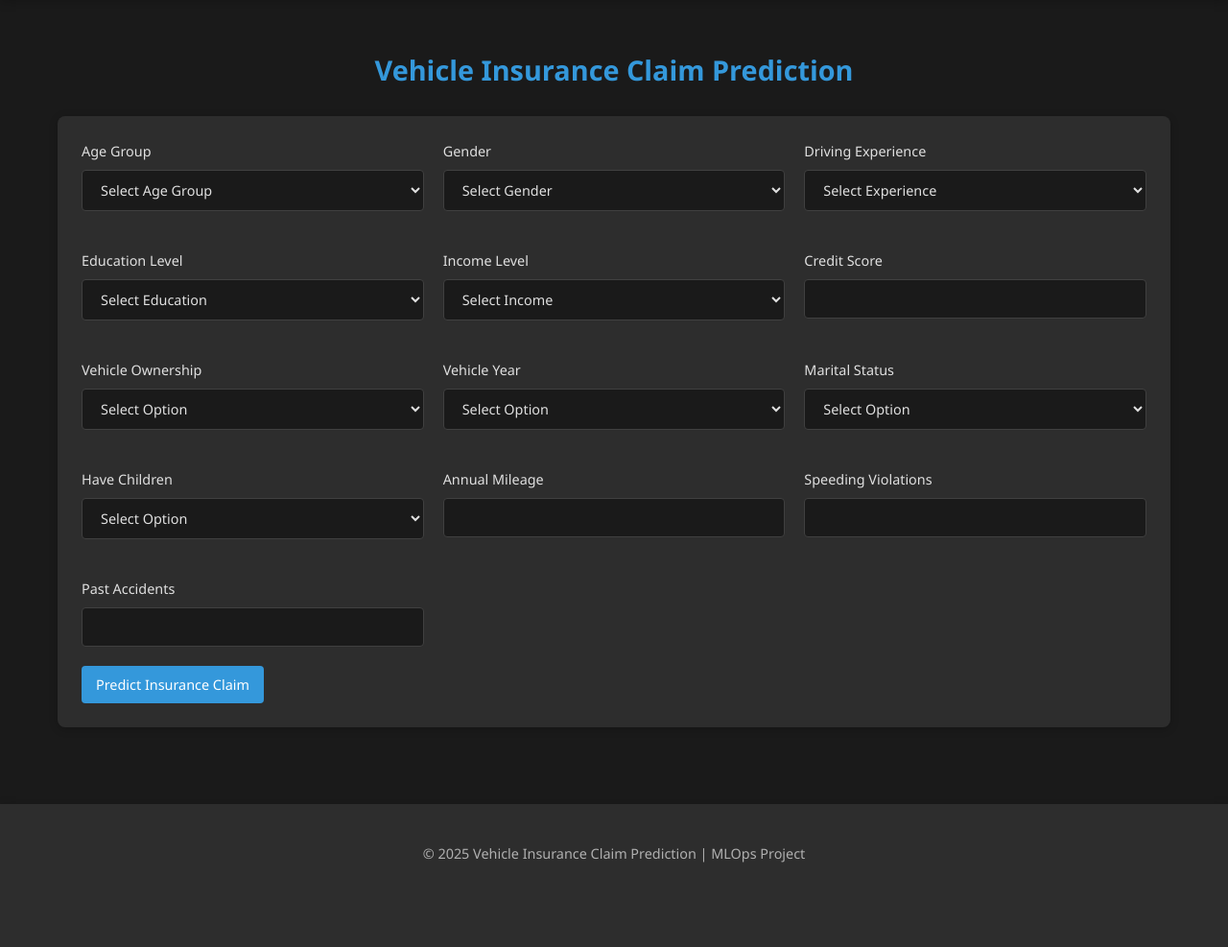
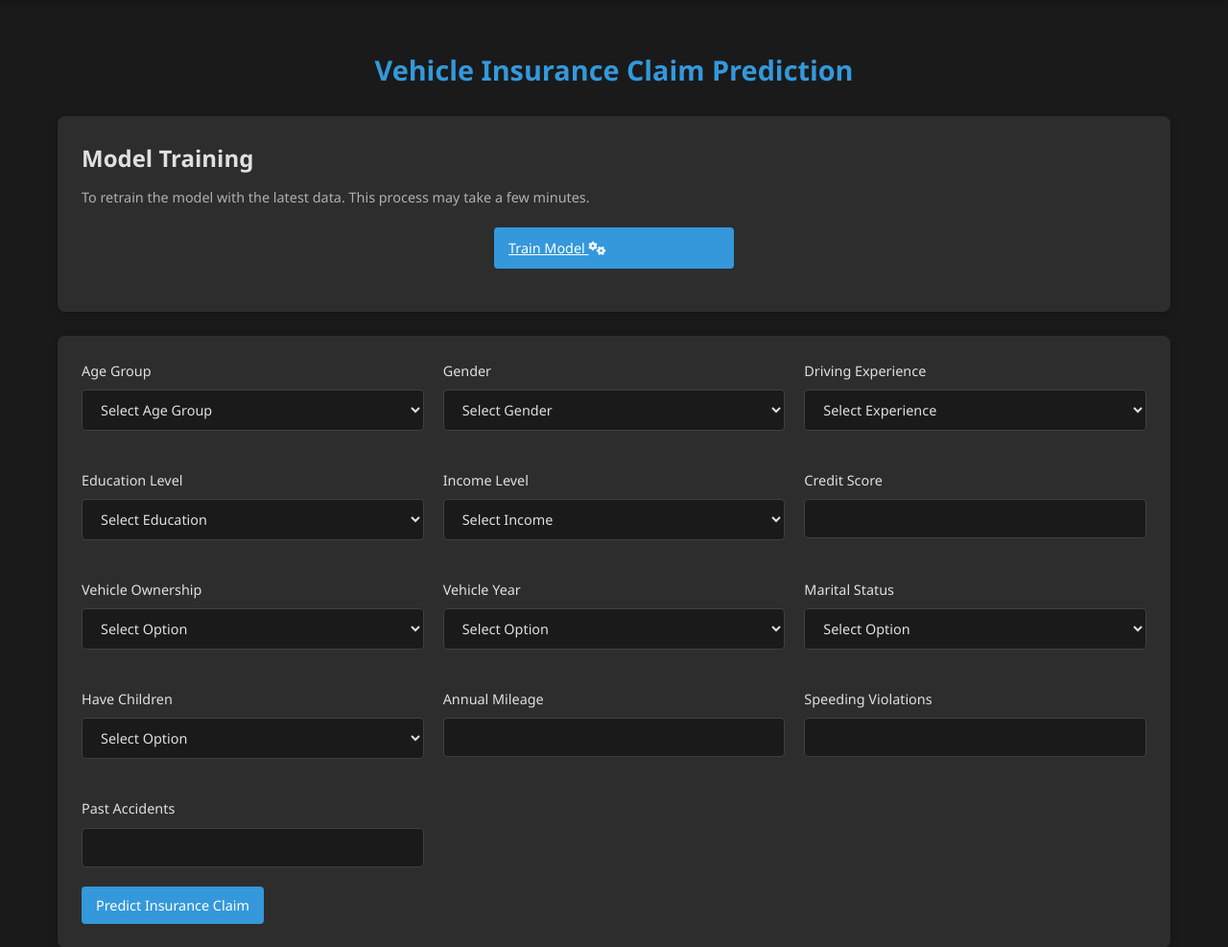
Before and after one commit to bhavesh2205/MLOps-Vehicle-Insurance-Claim-Prediction, a FastAPI app: page / in a window 1280 px wide. Shown: the part 111-1098 px from the top of the page at 96% size. Before the commit the page ends 1010 px from the top, so only its background shows below. Run offline with FastAPI, Linux system fonts and the light colour scheme.

Commit message:
updated fastapi endpoint

```diff
--- a/app.py
+++ b/app.py
@@ -11,6 +11,7 @@ from typing import Optional
 # Importing constants and pipeline modules from the project
 from src.constants.constant import APP_HOST, APP_PORT
 from src.pipeline.prediction_pipeline import VehicleData, VehicleDataClassifier
+from src.pipeline.training_pipeline import TrainPipeline
 
 # Initialize FastAPI application
 app = FastAPI()
@@ -85,8 +86,36 @@ async def index(request: Request):
     """
     return templates.TemplateResponse(
         "vehicledata.html",
-        {"request": request, "context": "Rendering"},
+        {"request": request, "context": "Rendering", "active_tab": "predict"},
     )
+
+
+# Route to render the training page
+@app.get("/train-view")
+async def train_view(request: Request):
+    """
+    Renders the model training page.
+    """
+    return templates.TemplateResponse(
+        "vehicledata.html", {"request": request, "active_tab": "train"}
+    )
+
+
+# Route to trigger the model training process
+@app.get("/train")
+async def train_route_client():
+    """
+    Endpoint to initiate the model training pipeline.
+    """
+    try:
+        train_pipeline = TrainPipeline()
+        train_pipeline.run_pipeline()
+        return RedirectResponse(url="/train-view?status=success", status_code=303)
+
+    except Exception as e:
+        return RedirectResponse(
+            url=f"/train-view?status=error&message={str(e)}", status_code=303
+        )
 
 
 # Route to handle form submission and make predictions
@@ -130,7 +159,7 @@ async def predictRouteClient(request: Request):
         # Render the same HTML page with the prediction result
         return templates.TemplateResponse(
             "vehicledata.html",
-            {"request": request, "context": status},
+            {"request": request, "context": status, "active_tab": "predict"},
         )
 
     except Exception as e:
--- a/templates/vehicledata.html
+++ b/templates/vehicledata.html
@@ -21,6 +21,38 @@
         body {
             background-color: var(--bg-color);
             color: var(--text-color);
+        }
+
+        .train-section {
+            background-color: var(--card-bg);
+            border-radius: 8px;
+            box-shadow: 0 2px 10px rgba(0, 0, 0, 0.2);
+            padding: 25px;
+            margin-bottom: 25px;
+        }
+
+        .train-info {
+            margin-bottom: 20px;
+        }
+
+        .train-info h2 {
+            font-size: 1.5rem;
+            margin-bottom: 10px;
+            color: var(--text-color);
+        }
+
+        .train-info p {
+            font-size: 0.9rem;
+            color: #b0b0b0;
+        }
+
+        .train-button {
+            display: block;
+            width: 100%;
+            max-width: 250px;
+            margin: 20px auto;
+            padding: 12px;
+            font-size: 0.9rem;
         }
 
         .form-container {
@@ -102,6 +134,24 @@
 
     <div class="container">
         <h1 class="app-title">Vehicle Insurance Claim Prediction</h1>
+
+        <!-- Training Section -->
+        <div class="train-section">
+            <div class="train-info">
+                <h2>Model Training</h2>
+                <p>To retrain the model with the latest data. This process may take a few minutes.</p>
+                {% if request.query_params.get('status') %}
+                <div class="result-container">
+                    {% if request.query_params.get('status') == 'success' %}
+                    <p class="result-no-claim"><i class="fas fa-check-circle"></i> Training completed successfully!</p>
+                    {% else %}
+                    <p class="result-claim"><i class="fas fa-exclamation-triangle"></i> Error during training: {{ request.query_params.get('message', 'Unknown error') }}</p>
+                    {% endif %}
+                </div>
+                {% endif %}
+            </div>
+            <a href="/train" class="btn train-button">Train Model <i class="fas fa-cogs"></i></a>
+        </div>
 
         <!-- Prediction Section -->
         {% if context != "Rendering" %}
```
Also changed, not shown: requirements.txt (added, +22 -0 lines), setup.py (added, +9 -0 lines), src/components/model_trainer.py (+27 -62 lines), 1 other file.
